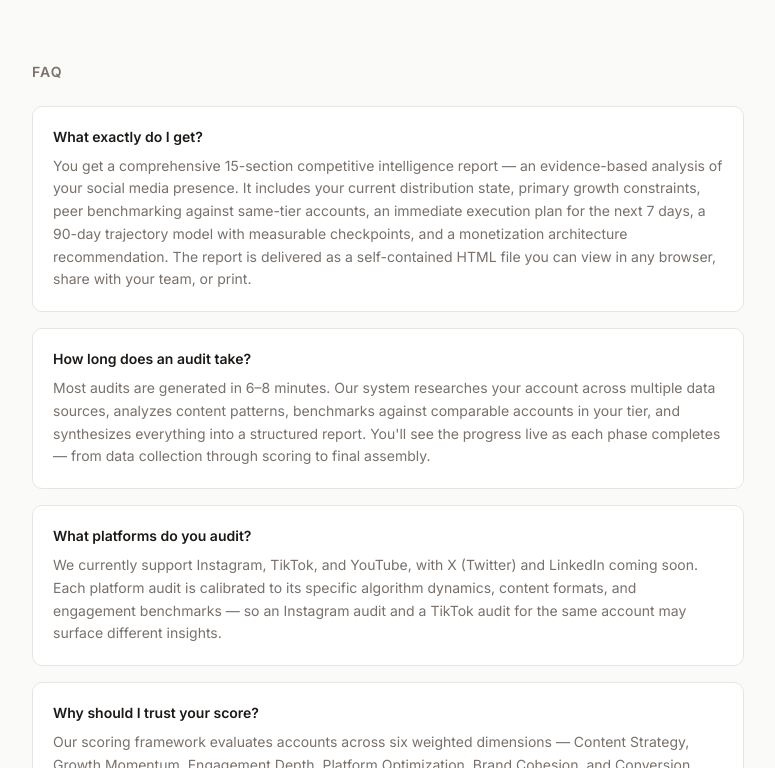
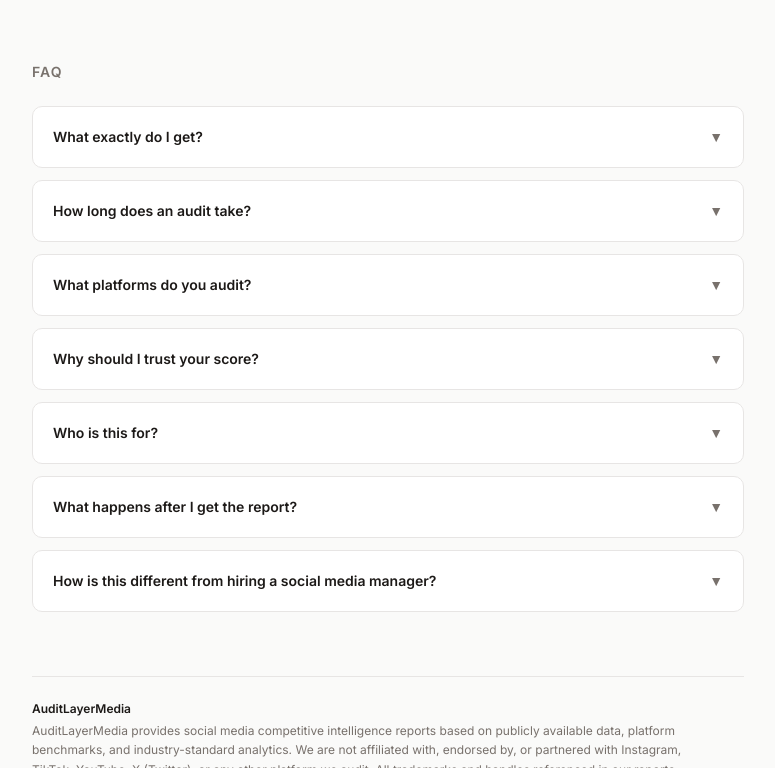
Before and after one commit to ashesh8500/auditlayer, a Next.js app in the folder web/: page / in a window 1280 px wide. Shown: the part 2852-3620 px from the top of the page, without its empty margins (252-1027 px from the left). Built offline with nearby package versions, Linux system fonts and the light colour scheme; no server answers.

Commit message:
feat: accordion FAQ — click to expand answers

```diff
--- a/web/src/app/page.tsx
+++ b/web/src/app/page.tsx
@@ -455,7 +455,7 @@ export default async function Home() {
           <h2 className="text-sm font-semibold uppercase tracking-[0.08em] text-muted-foreground">
             FAQ
           </h2>
-          <div className="mt-6 space-y-4">
+          <div className="mt-6 space-y-3">
             {[
               {
                 q: "What exactly do I get?",
@@ -486,10 +486,13 @@ export default async function Home() {
                 a: "A social media manager executes — they create content, manage communities, and run your day-to-day presence. AuditLayerMedia provides the strategic layer: competitive intelligence, format analysis, growth diagnostics, and monetization architecture. They're complementary. Our report gives you (or your manager) the roadmap. Many of our users bring their audit to their social media manager and use it to align on priorities. If you don't have a manager yet, the report includes a content calendar and content ideas to get you started on your own.",
               },
             ].map((faq) => (
-              <div key={faq.q} className="rounded-[var(--radius)] border border-border bg-card p-5">
-                <h3 className="text-sm font-semibold">{faq.q}</h3>
-                <p className="mt-2 text-sm leading-relaxed text-muted-foreground">{faq.a}</p>
-              </div>
+              <details key={faq.q} className="group rounded-[var(--radius)] border border-border bg-card transition-all">
+                <summary className="flex cursor-pointer items-center justify-between p-5 text-sm font-semibold select-none [&::-webkit-details-marker]:hidden">
+                  {faq.q}
+                  <span className="ml-2 shrink-0 text-muted-foreground transition-transform duration-200 group-open:rotate-180">▼</span>
+                </summary>
+                <p className="px-5 pb-5 text-sm leading-relaxed text-muted-foreground">{faq.a}</p>
+              </details>
             ))}
           </div>
         </section>
```
